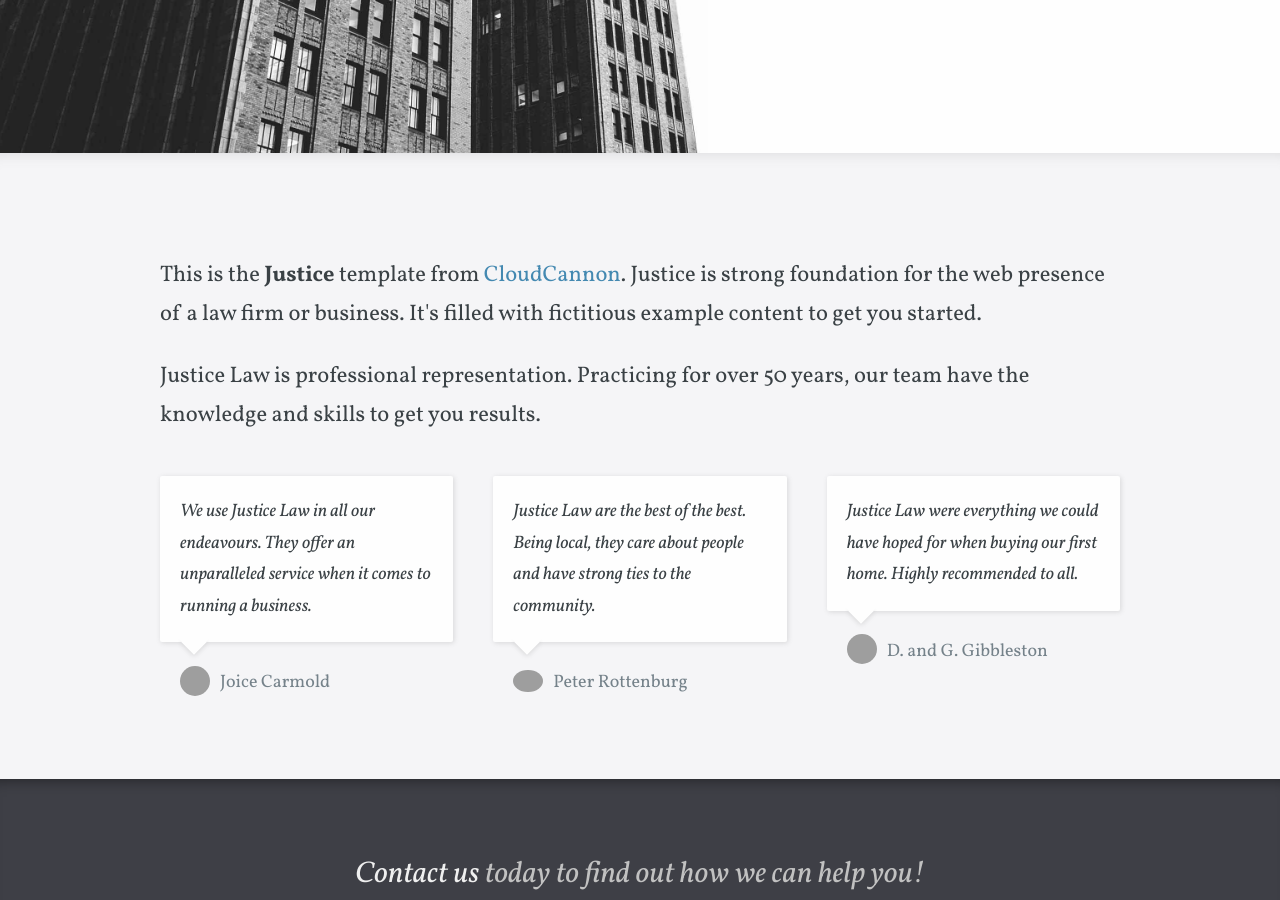
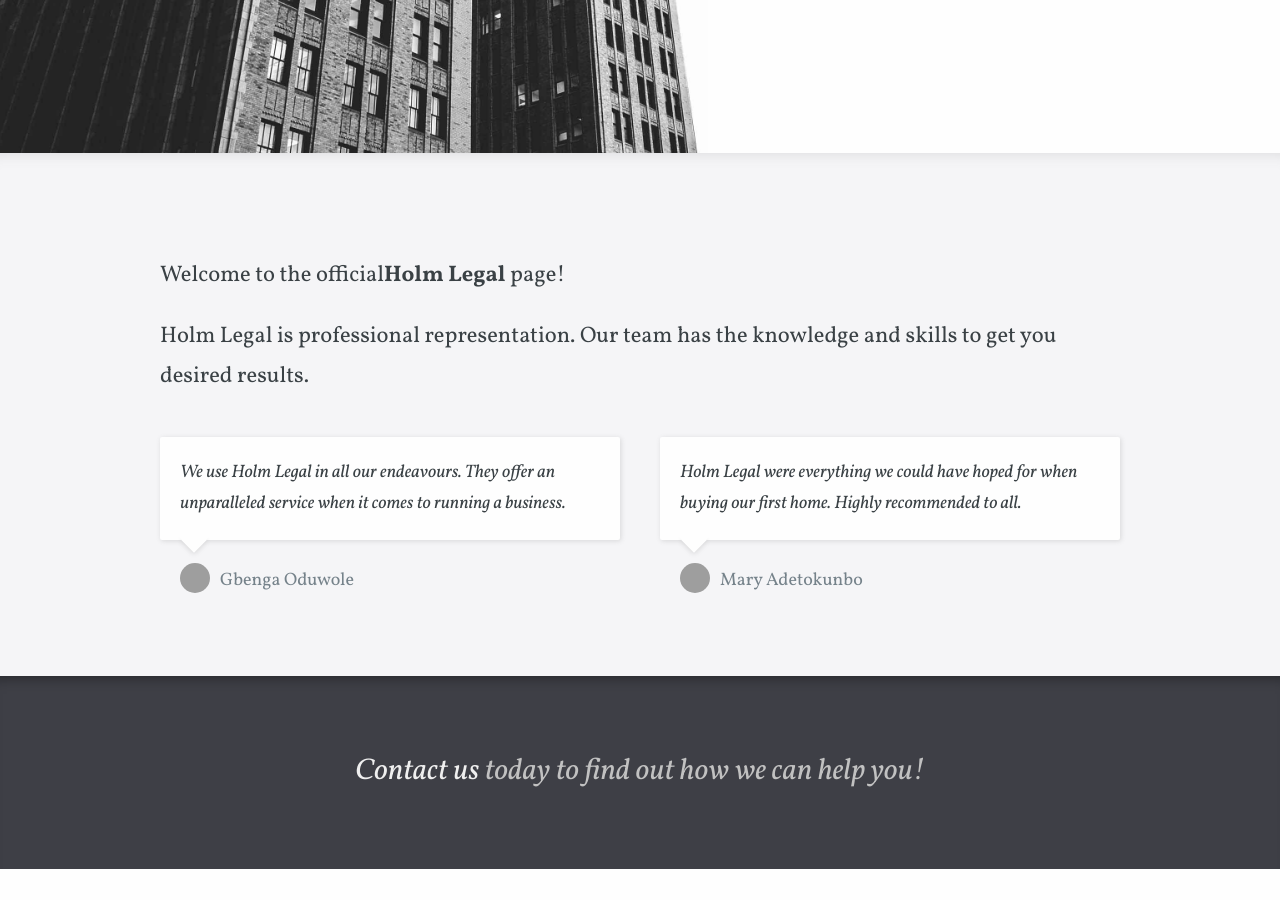
Before and after one commit to Holmlegal/holmlegalng.com, a Jekyll site: the page built from index.html, in a window 1280 px wide and 900 px high, scrolled down 567 px. Built offline with Jekyll 4.4.1, drawn with Linux system fonts in a browser that asks for light colours; some web fonts are replaced; the list of posts is cut into pages by our own code; grey boxes are pictures that could not be loaded.

Commit message:
edit home page

```diff
--- a/about.html
+++ b/about.html
@@ -8,6 +8,7 @@
 ---
 
 <div class="editable">
+
 	<p>
 		At Holm legal, our clients from different spheres and industries have confidence that we deliver world class services at international ethical standards.
 		Our knowledge of the practice of law in Nigeria, and the ease of doing business in Nigeria makes us stand out in giving reliable advice to companies seeking to expand their businesses to Nigeria,
--- a/index.html
+++ b/index.html
@@ -4,15 +4,12 @@
 background_image_path:
 large_header: true
 testimonials:
-  - message: We use Justice Law in all our endeavours. They offer an unparalleled service when it comes to running a business.
+  - message: We use Holm Legal in all our endeavours. They offer an unparalleled service when it comes to running a business.
     image: "https://placekitten.com/g/60/60?a=.png"
-    name: Joice Carmold
-  - message: Justice Law are the best of the best. Being local, they care about people and have strong ties to the community.
-    image: "https://www.fillmurray.com/60/60?a=.png"
-    name: Peter Rottenburg
-  - message: Justice Law were everything we could have hoped for when buying our first home. Highly recommended to all.
+    name: Gbenga Oduwole
+  - message: Holm Legal were everything we could have hoped for when buying our first home. Highly recommended to all.
     image: "https://placebear.com/60/60?a=.png"
-    name: D. and G. Gibbleston
+    name: Mary Adetokunbo
 _options:
   image:
     width: 60
@@ -20,9 +17,9 @@
 ---
 
 <div class="editable">
-	<p>This is the <strong>Justice</strong> template from <a href="https://cloudcannon.com/">CloudCannon</a>. Justice is strong foundation for the web presence of a law firm or business. It's filled with fictitious example content to get you started.</p>
+	<p>Welcome to the official<strong>Holm Legal</strong> page!</p>
 
-	<p>Justice Law is professional representation. Practicing for over 50 years, our team have the knowledge and skills to get you results.</p>
+	<p>Holm Legal is professional representation. Our team has the knowledge and skills to get you desired results.</p>
 </div>
 
 <div class="testimonials">
```
